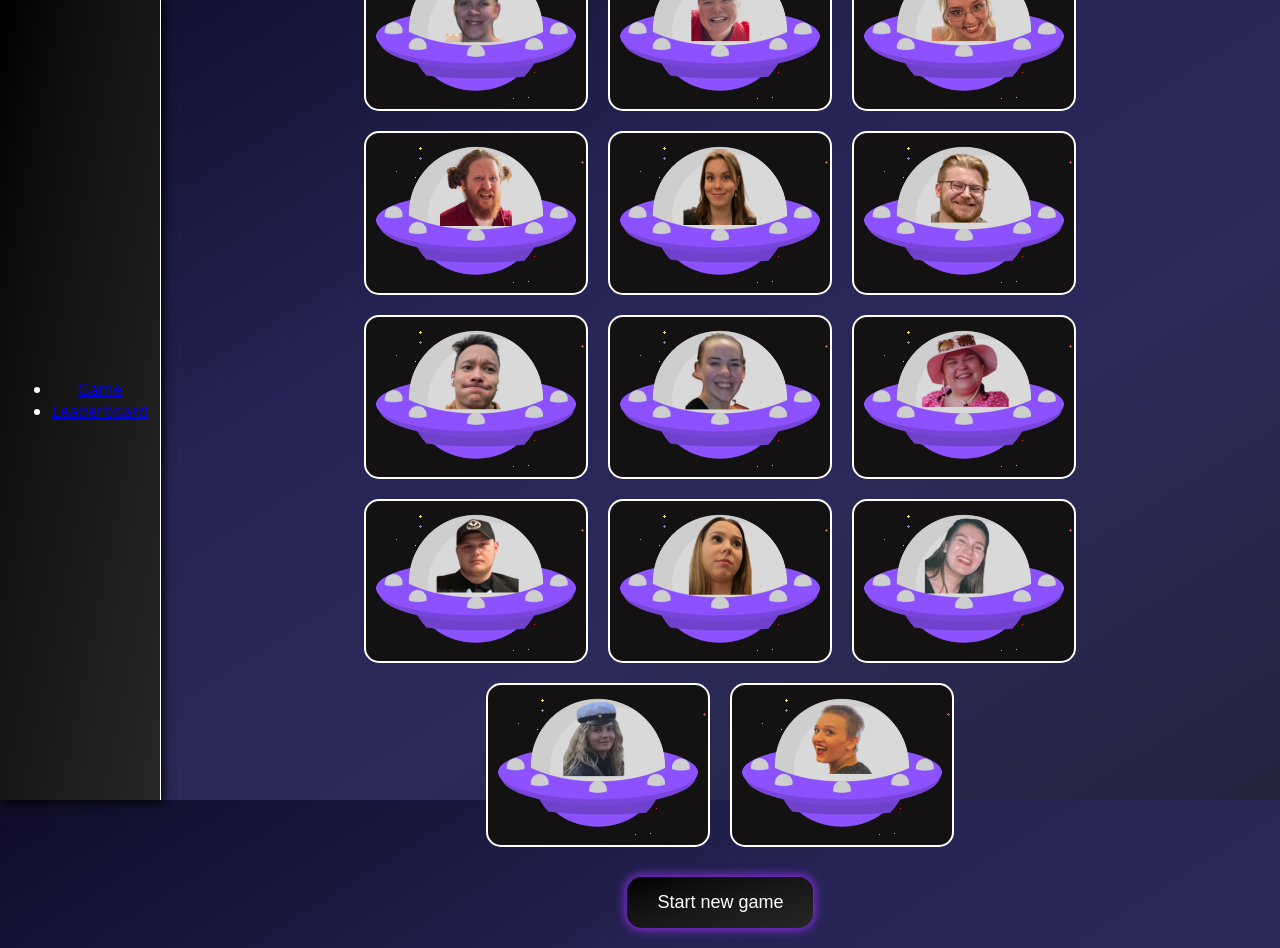
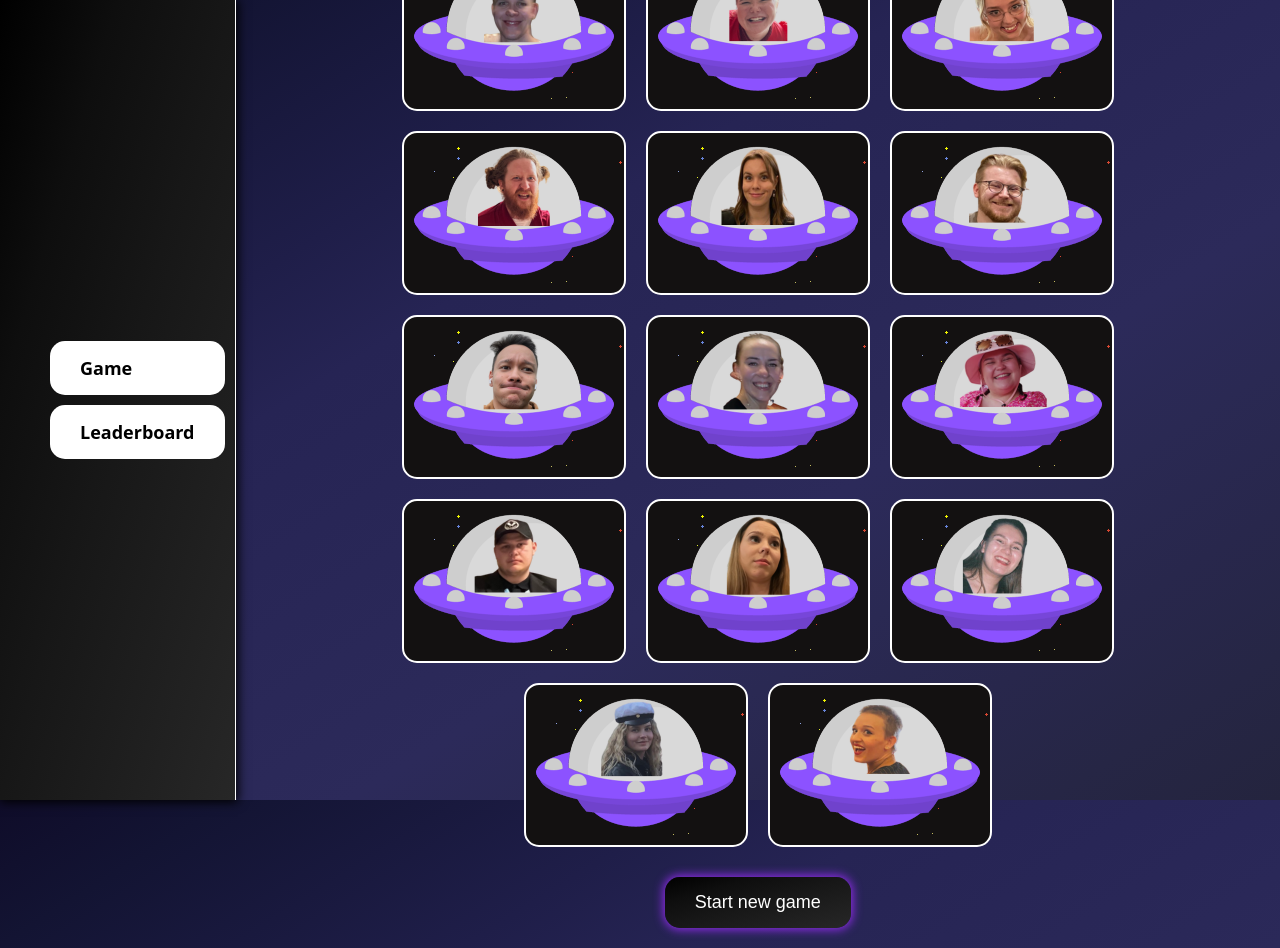
Before and after one commit to wihtoritorkkeli/tuparit, a plain HTML site: page index.html in a window 1280 px wide. Drawn offline with Linux system fonts and the light colour scheme.

Commit message:
navi fixed

```diff
--- a/index.html
+++ b/index.html
@@ -9,9 +9,9 @@
         <div class="mainFlexContainer">
             <div class="mainFlex1">
                 <div class="centerDiv">
-                    <ul>
-                        <li class="naviItem"><a href="index.html">Game</a></li>
-                        <li class="naviItem"><a href="leaderboard.html">Leaderboard</a></li>
+                    <ul class="navigation">
+                        <li class="naviItem" onclick="document.location='index.html'"><a href="index.html">Game</a></li>
+                        <li class="naviItem" onclick="document.location='leaderboard.html'"><a href="leaderboard.html">Leaderboard</a></li>
                     </ul>
                 </div>
             </div>
--- a/styles.css
+++ b/styles.css
@@ -129,3 +129,28 @@ html{
   .playerSelection{
     width: 75%;
   }
+
+  ul{
+    text-align: left;
+    list-style: none;
+    color: white;
+  }
+
+  li{
+    background-color: white;
+    margin: 10px;
+    padding: 15px 30px 15px 30px;
+    border-radius: 15px;
+    transition: 0.5s;
+  }
+
+  li:hover{
+    transform: scale(1.1);
+  }
+
+  a{
+    color: black;
+    text-decoration: none;
+    font-size: 18px;
+    font-weight: bold;
+  }
```
Also changed, not shown: leaderboard.html (+2 -2 lines).
